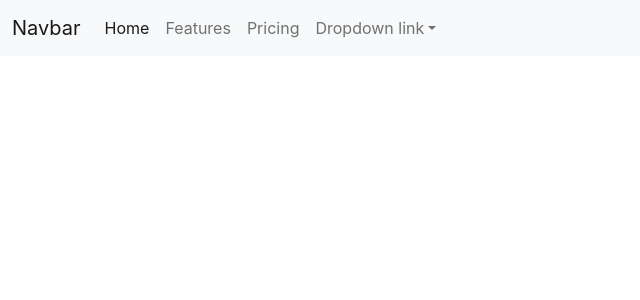
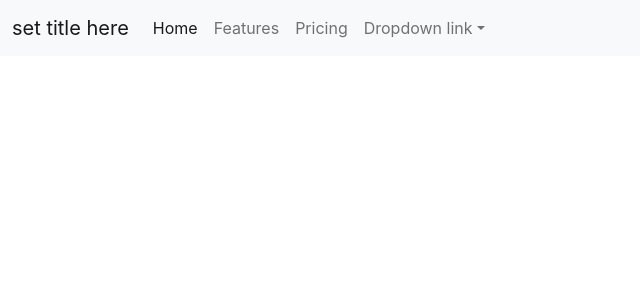
Before and after one commit to harsharansingh20/React-tracker, a React (Create React App) app in the folder textutils/: page / in a window 1280 px wide. Shown: the top 300 px of the page, without its empty margins (0-640 px from the left). Built offline with nearby package versions, Linux system fonts and the light colour scheme.

Commit message:
setting props

```diff
--- a/textutils/src/App.js
+++ b/textutils/src/App.js
@@ -4,7 +4,7 @@ import Navbar from './components/Navbar';
 
 function App() {
   return (
-    <Navbar/>
+    <Navbar title="set title here"/>
   );
 }
 
--- a/textutils/src/components/Navbar.js
+++ b/textutils/src/components/Navbar.js
@@ -1,13 +1,13 @@
 import React from 'react'
 
-export default function Navbar() {
+export default function Navbar(props) {
   return (
 
     <>
 
 <nav className="navbar navbar-expand-lg navbar-light bg-light">
   <div className="container-fluid">
-    <a className="navbar-brand" href="#">Navbar</a>
+    <a className="navbar-brand" href="#">{props.title}</a>
     <button className="navbar-toggler" type="button" data-bs-toggle="collapse" data-bs-target="#navbarNavDropdown" aria-controls="navbarNavDropdown" aria-expanded="false" aria-label="Toggle navigation">
       <span className="navbar-toggler-icon"></span>
     </button>
```
